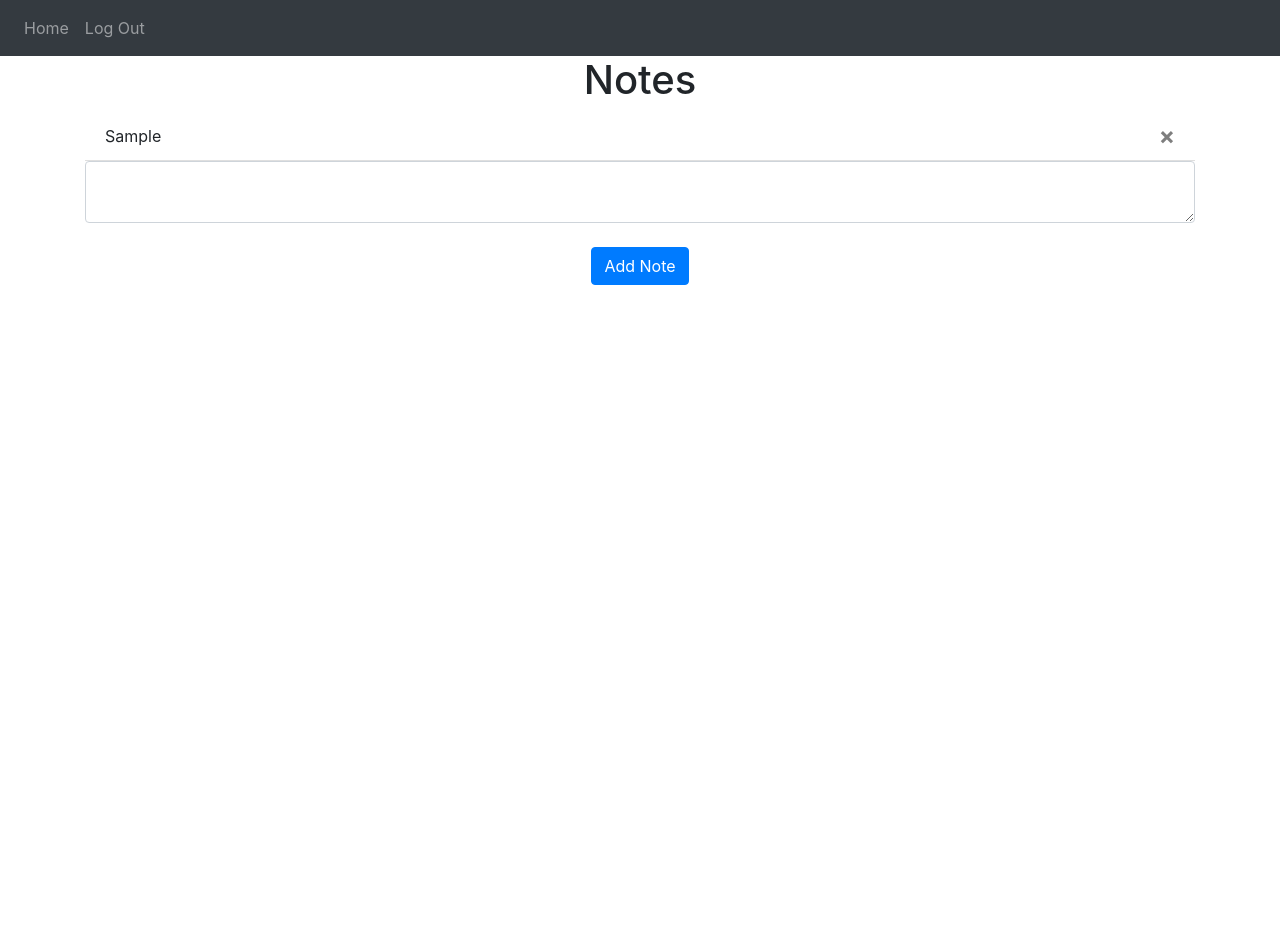
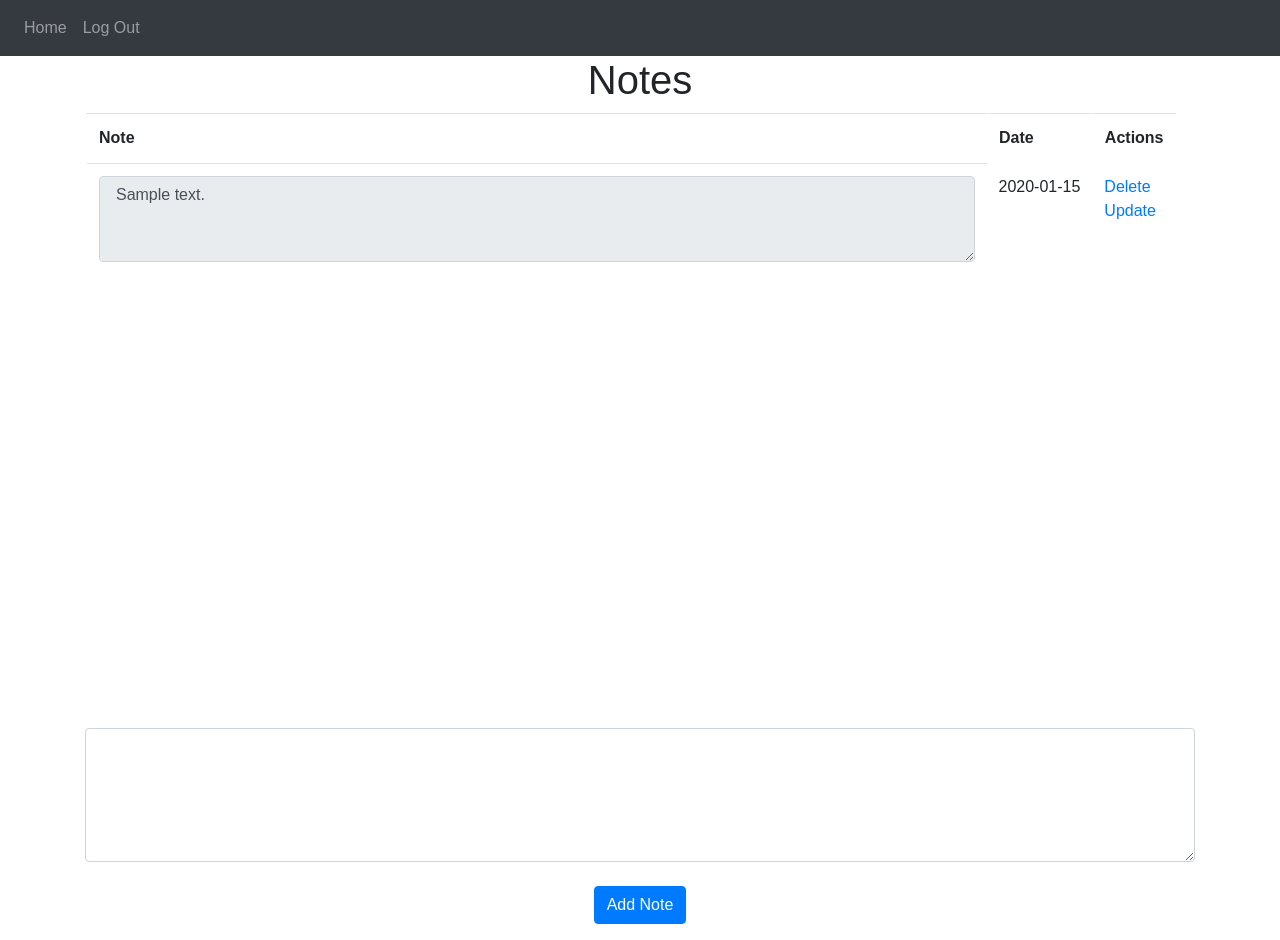
Before and after one commit to georgegozal/Flask_Notes_Web_App, a Flask app: page / in a window 1280 px wide. Before the commit the page ends 285 px from the top, so only its background shows below. Run offline with Flask 2, Linux system fonts and the light colour scheme; a user stored in the database is signed in; tables that the repository leaves empty hold one stand-in row (values such as "Sample post"); some libraries are stand-ins or nearby versions.

Commit message:
notes updated

```diff
--- a/note/models.py
+++ b/note/models.py
@@ -3,7 +3,7 @@ from sqlalchemy.sql import func
 
 class Note(db.Model):
     id = db.Column(db.Integer,primary_key=True)
-    data = db.Column(db.String(10000))
+    text = db.Column(db.String(10000))
     date = db.Column(db.DateTime(timezone=True),default=func.now())
     user_id = db.Column(db.Integer,db.ForeignKey('user.id'))
 
--- a/note/templates/note/base.html
+++ b/note/templates/note/base.html
@@ -14,11 +14,11 @@
     rel="stylesheet"
     href="https://stackpath.bootstrapcdn.com/font-awesome/4.7.0/css/font-awesome.min.css"
     crossorigin="anonymous"/>
-
-    <title>{% block title %}Home{% endblock %}</title>
+    {% block head %}<title>Home</title>{% endblock %}</title>
+    <link rel="stylesheet" href="{{url_for('static',filename='main.css')}}">
 
 </head>
-<body>
+<body style>
     <nav class="navbar navbar-expand-lg navbar-dark bg-dark">
         <button
         class="navbar-toggler"
@@ -40,6 +40,11 @@
             </div>
         </div>
     </nav>
+    {% if not user.is_authenticated %}
+        <h1 align="center">Notes app</h1>
+        <br>
+        <p align="center">If you want to access your notes, please <a href="/login">login</a></p>
+    {% endif %}
 
     {% with messages = get_flashed_messages(with_categories=true) %}
         {% if messages %}
--- a/note/templates/note/home.html
+++ /dev/null
@@ -1,23 +0,0 @@
-{% extends "base.html" %}
-{% block title %}Home{% endblock %}
-
-{% block content%}
-    <h1 align="center">Notes</h1>
-    <ul class="list-group list-group-flush" id="notes">
-    {% for note in user.notes %}
-        <li class="list-group-item">
-            {{ note.data }}
-            <button type="button" class="close" >
-                <span aria-hidden="true">&times;</span>
-            </button>
-        </li>
-    {% endfor %}
-    </ul>
-    <form method="POST">
-        <textarea name="note" id="note" class="form-control"></textarea>
-        <br />
-        <div align="center">
-            <button type="submit" class="btn btn-primary">Add Note</button>
-        </div>
-    </form>
-{% endblock %}
--- /dev/null
+++ b/note/templates/note/home1.html
@@ -0,0 +1,62 @@
+{% extends 'base.html' %}
+
+{% block head %}
+    <title>Notes</title>
+    <style>
+    </style>
+{% endblock %}
+
+
+{% block content %}
+<html>
+
+
+    {% if notes|length < 1 %}
+        <h4 style="text-align: center">There are not notes. Create one below!</h4>
+    {% else %}
+    <h1 align="center">Notes</h1>
+    <!-- Making the table responsive -->
+    <div class="content">
+        <div class="table">
+        <table class="table">
+            <tr>
+
+                <th scope="col">Note</th>
+                <th scope="col">Date</th>
+                <th scope="col">Actions</th>
+            </tr>
+            {% for note in notes %}
+
+            <tr>
+
+                <td class="td1">
+                    <div class="md-form mb-4 pink-textarea active-pink-textarea">
+                        <textarea id="form18" class="md-textarea form-control" rows="3" readonly> {{ note.text }}</textarea>
+                    </div>
+                </td>
+
+                <td>{{ note.date.date() }}</td>
+                <td>
+                    <a href="/delete/{{note.id}}">Delete</a><br>
+                    <a href="/update/{{note.id}}">Update</a>
+                </td>
+
+            </tr>
+            {% endfor %}
+        </table>
+        </div>
+    {% endif %}
+
+    <div class="form-group">
+        <form method="POST">
+            <textarea class="form-control" rows="5" name="text" id="text" ></textarea>
+            <br>
+            <div align="center">
+                <button type="submit" class="btn btn-primary">Add Note</button>
+            </div>
+        </form>
+    </div>
+</div>
+
+</html>
+{% endblock %}
--- a/note/views.py
+++ b/note/views.py
@@ -11,14 +11,57 @@ note = Blueprint('note',__name__,template_folder='templates/note')
 @login_required
 def home():
     if request.method == 'POST':
-        note = request.form.get('note')
+        note = request.form.get('text')
 
-        if len(note) < 1:
+        if len(note.strip()) < 1:
             flash('Note is too short!', category='error')
         else:
-            new_note = Note(data=note, user_id=current_user.id)
-            db.session.add(new_note)
-            db.session.commit()
-            flash('Note added!', category='success')
+            new_note = Note(text=note, user_id=current_user.id)
 
-    return render_template("home.html", user=current_user)
+            try:
+                db.session.add(new_note)
+                db.session.commit()
+                flash('Note added!', category='success')
+            except:
+                flash('There was an issue adding your task',category='error')
+
+    notes = Note.query.order_by(Note.date).all()
+
+    return render_template("home1.html", user=current_user,notes=notes)
+
+
+@note.route('/delete/<int:id>')
+def delete(id):
+    task_to_delete = Note.query.get_or_404(id)
+
+    try:
+        db.session.delete(task_to_delete)
+        db.session.commit()
+        return redirect('/')
+    except:
+        flash('There was a problem deleting that task',category='error')
+
+
+@note.route('/update/<int:id>', methods=['GET','POST'])
+def update(id):
+    note = Note.query.get_or_404(id)
+    # task has value content. task.content
+    print(note.text)
+    if request.method == 'POST':
+        # here we rewrite task.content new value from request form
+        note.text = request.form['text']
+
+        if len(note.text.strip()) > 0:
+
+            try:
+                db.session.commit()
+                return redirect('/')
+            except:
+                flash('There was an issue updating your task', category='error')
+
+        else:
+            return redirect(f'/update/{id}')
+
+
+    else:
+        return render_template('update.html',note=note,user=current_user)
--- /dev/null
+++ b/static/main.css
@@ -0,0 +1,34 @@
+body {
+    margin: 0;
+    font-family: sans-serif;
+}
+
+.form {
+    margin-top: 20px;
+}
+
+#content {
+    width: 79%;
+}
+
+table,  th {
+    border: 1px solid white;
+}
+
+table {
+    display: inline-block;
+    white-space: nowrap;
+    width:700px;
+}
+.table {
+    /* background-color: pink; */
+    height: 600px;
+    overflow-y:auto;
+    white-space: nowrap;
+}
+
+.td1 {
+    overflow: auto;
+    display: inline-block;
+    width: 900px;
+}
```
Also changed, not shown: note/templates/note/update.html (added, +23 -0 lines).
